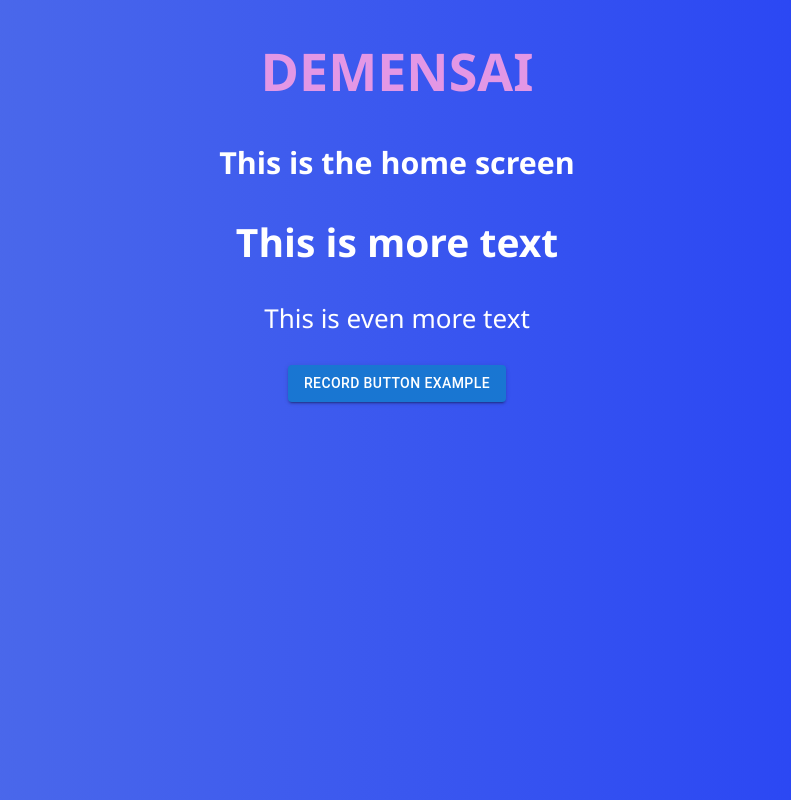
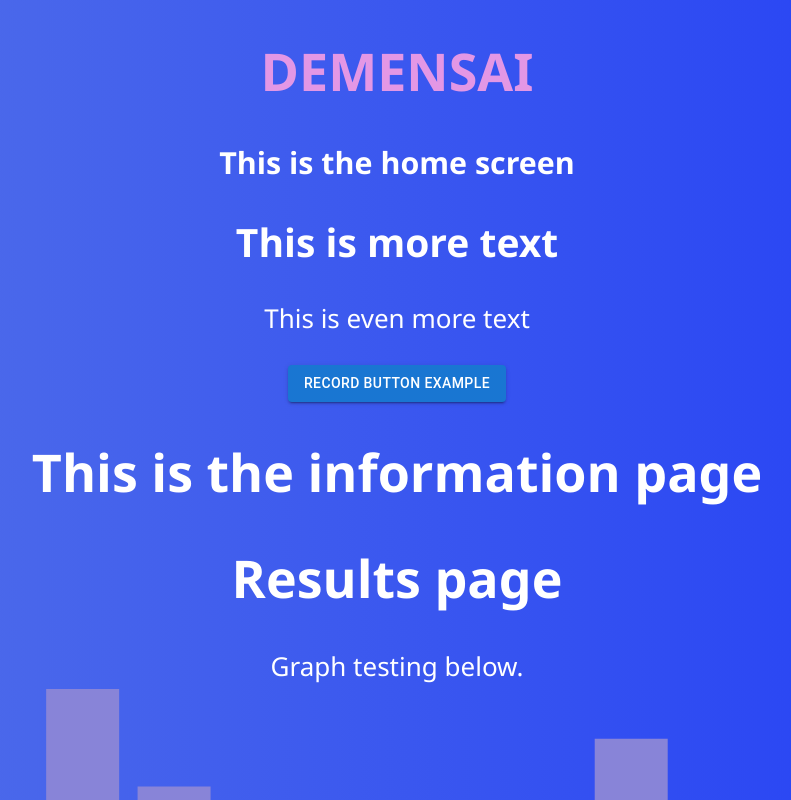
Before and after one commit to alaym3/DemensAI, a React (Create React App) app: page / in a window 1280 px wide. Shown: the top 800 px of the page, without its empty margins (243-1034 px from the left). Built offline with nearby package versions, Linux system fonts and the light colour scheme.

Commit message:
+ chart examples

```diff
--- a/src/App.js
+++ b/src/App.js
@@ -1,11 +1,15 @@
 import './App.css';
 // import Base from "./pages/Base";
 import Home from "./pages/Home";
+import Information from "./pages/Information";
+import Results from "./pages/Results";
 
 function App() {
   return (
     <div className="App">
           <Home/>
+          <Information/>
+          <Results/>
         {/*<Base/>*/}
     </div>
 
--- a/src/pages/Information.js
+++ b/src/pages/Information.js
@@ -2,8 +2,8 @@ import * as React from 'react';
 
 function Information() {
     return (
-        <div className="Results">
-            <h1>Results page</h1>
+        <div className="Information">
+            <h1>This is the information page</h1>
         </div>
 
 
--- a/src/pages/Results.js
+++ b/src/pages/Results.js
@@ -1,5 +1,4 @@
 import * as React from 'react';
-<<<<<<< HEAD
 import {
     BarChart,
     Bar,
@@ -60,15 +59,10 @@ const data = [
     },
 ];
 
-
-=======
->>>>>>> parent of 0a1c3a7 (Add chart examples)
-
 function Results() {
     return (
         <div className="Results">
                 <h1>Results page</h1>
-<<<<<<< HEAD
             <div>
                 Graph testing below.
             </div>
@@ -94,15 +88,10 @@ function Results() {
                 <Tooltip />
                 <Legend />
                 <Bar dataKey="pv" fill="pink" />
-                <Bar dataKey="uv" fill="#82ca9d" />
+                <Bar dataKey="uv" fill="indigo" />
             </BarChart>
 
 
-
-
-
-=======
->>>>>>> parent of 0a1c3a7 (Add chart examples)
         </div>
 
 
```
